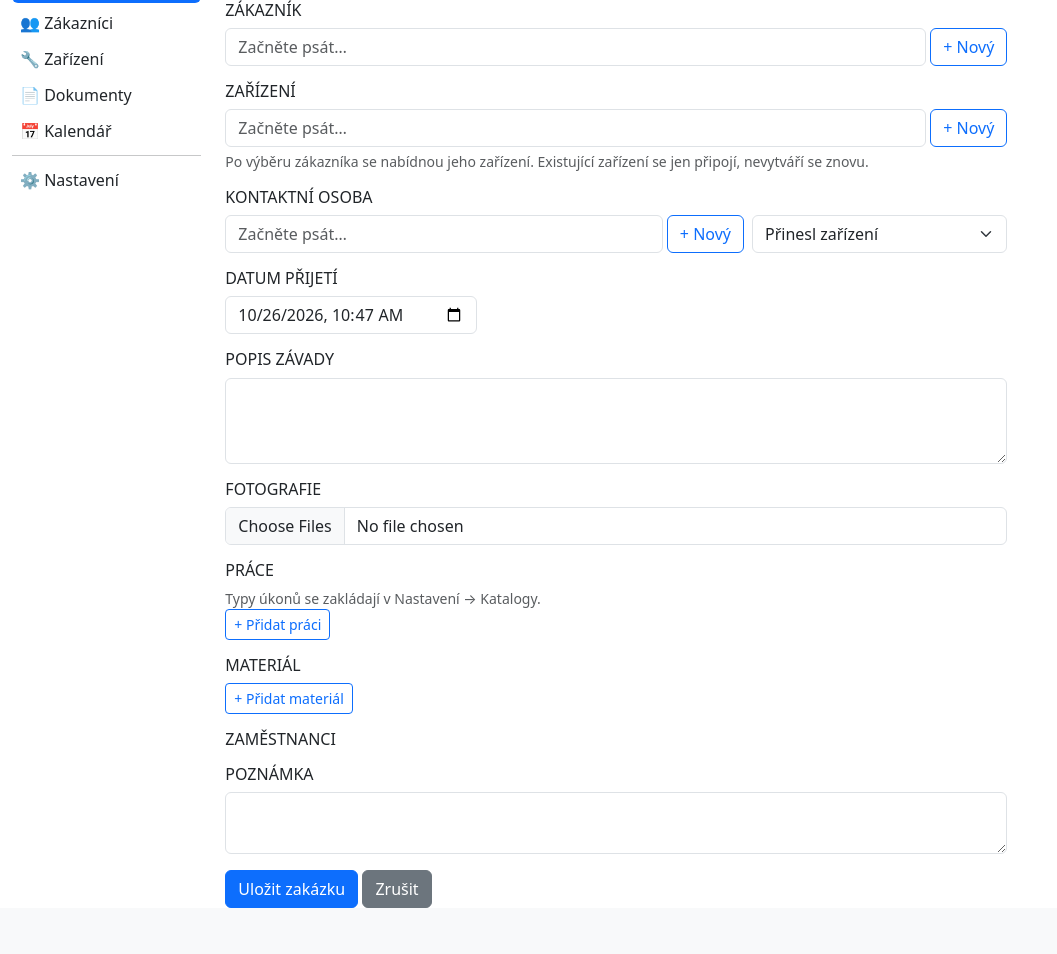
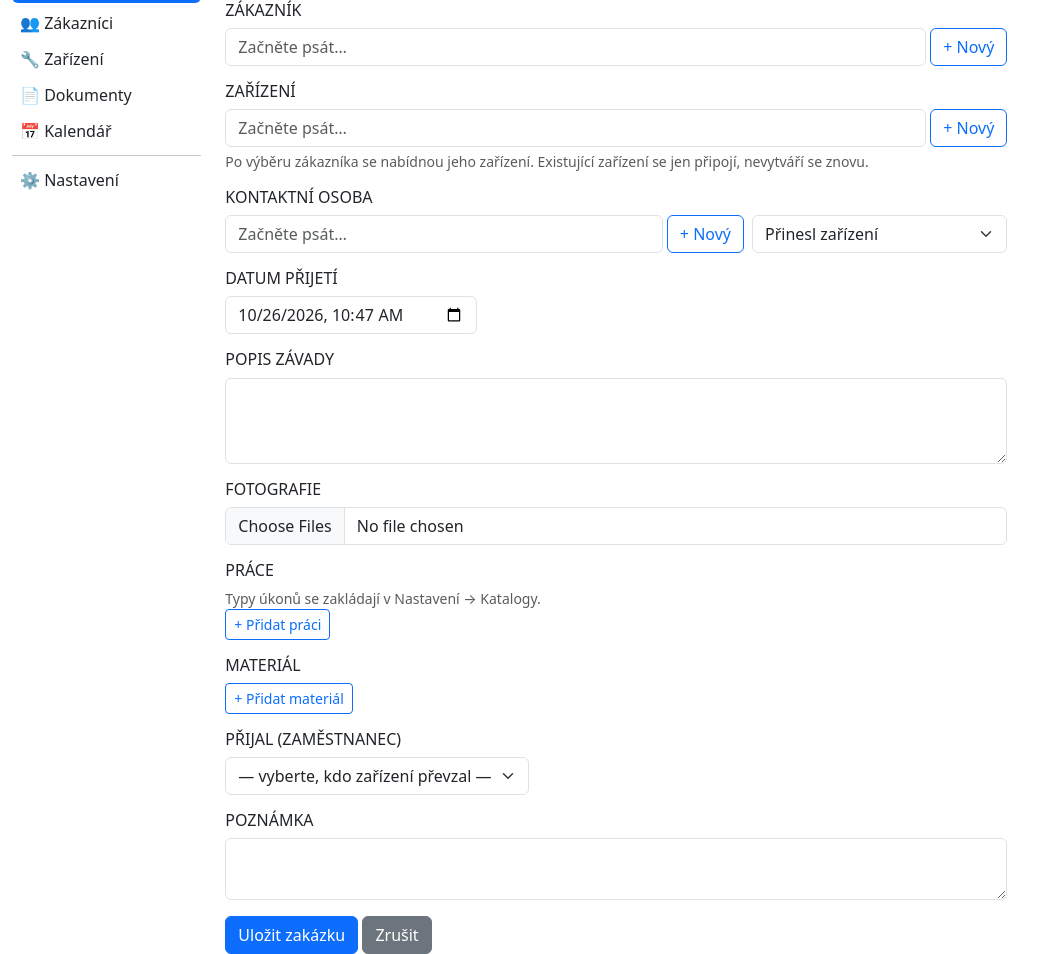
Before and after one commit to MajkyyQ/BusinessManager, a Django app: page /zakazka/nova/ in a window 1280 px wide. Shown: the part 150-1104 px from the top of the page, without its empty margins (0-1057 px from the left). Before the commit the page ends 1058 px from the top, so only its background shows below. Run offline with Django 5.2, Linux system fonts and the light colour scheme; the visitor is signed in with stand-in values (Sample User, id 1); data comes from the database, SQL or seed files in the repository; data that the repository does not hold is empty.

Commit message:
Nová zakázka: místo seznamu zaměstnanců výběr, kdo zařízení přijal

```diff
--- a/core/templates/core/zakazka_nova.html
+++ b/core/templates/core/zakazka_nova.html
@@ -8,7 +8,7 @@
 <h6 class="mt-3">FOTOGRAFIE</h6><input type="file" name="fotky" class="form-control" multiple accept="image/*">
 <h6 class="mt-3">PRÁCE</h6>{% if not typy %}<div class="form-text">Typy úkonů se zakládají v Nastavení → Katalogy.</div>{% endif %}<div id="ukony"></div><button type="button" class="btn btn-sm btn-outline-primary" data-add="tpl-ukon" data-to="ukony">+ Přidat práci</button>
 <h6 class="mt-3">MATERIÁL</h6><div id="mats"></div><button type="button" class="btn btn-sm btn-outline-primary" data-add="tpl-mat" data-to="mats">+ Přidat materiál</button>
-<h6 class="mt-3">ZAMĚSTNANCI</h6>{% for e in zam %}<label class="me-3"><input type="checkbox" name="zamestnanci" value="{{ e.pk }}"> {{ e }}</label>{% endfor %}
+<h6 class="mt-3">PŘIJAL (ZAMĚSTNANEC)</h6><select name="prijal" class="form-select w-auto"><option value="">— vyberte, kdo zařízení převzal —</option>{% for e in zam %}<option value="{{ e.pk }}" {% if e.pk|stringformat:"s" == prijal %}selected{% endif %}>{{ e }}</option>{% endfor %}</select>
 <h6 class="mt-3">POZNÁMKA</h6><textarea name="poznamka" class="form-control" rows="2">{{ p.poznamka }}</textarea>
 <button class="btn btn-primary mt-3">Uložit zakázku</button> <a class="btn btn-secondary mt-3" href="{% url 'list' 'zakazka' %}">Zrušit</a></form>
 <template id="tpl-ukon"><div class="row g-1 mb-1"><div class="col-md-5"><select name="ukon_typ" class="form-select">{% for t in typy %}<option value="{{ t.pk }}">{{ t.nazev }}</option>{% endfor %}</select></div><div class="col-md-3"><input name="ukon_cena" class="form-control" placeholder="Cena bez DPH"></div><div class="col-md-3"><select name="ukon_dph" class="form-select">{% for s in sazby %}<option value="{{ s.sazba|stringformat:'s' }}" {% if s.sazba == dph0 %}selected{% endif %}>{{ s.sazba|floatformat:"-2" }} %</option>{% endfor %}</select></div><div class="col-md-1"><button type="button" class="btn btn-outline-danger rm">×</button></div></div></template>
--- a/core/views.py
+++ b/core/views.py
@@ -380,7 +380,7 @@ def zakazka_nova(request):
                 dt = parse_datetime(P.get("datum_prijeti", "")) or timezone.now()
                 o = Zakazka.objects.create(zakaznik=z, stav=stav_by_name("Nová"), popis_zavady=P.get("popis_zavady", ""),
                                            poznamka=P.get("poznamka", ""), datum_prijeti=timezone.make_aware(dt) if timezone.is_naive(dt) else dt)
-                o.zarizeni.set(Zarizeni.objects.filter(pk__in=ids("zarizeni"), zakaznik=z)); o.zamestnanci.set(ids("zamestnanci"))
+                o.zarizeni.set(Zarizeni.objects.filter(pk__in=ids("zarizeni"), zakaznik=z)); o.zamestnanci.set(ids("prijal")[:1])  # kdo zařízení převzal
                 k = KontaktniOsoba.objects.filter(pk__in=ids("kontakt")).first()
                 if k: ZakazkaKontakt.objects.create(zakazka=o, kontakt=k, role=P.get("kontakt_role", "")); ZakaznikKontakt.objects.get_or_create(zakaznik=z, kontakt=k)
                 for f in request.FILES.getlist("fotky"):
@@ -398,6 +398,7 @@ def zakazka_nova(request):
         w_zakaznik=W("zakaznik", "zakaznik", P.get("zakaznik") or request.GET.get("zakaznik")), w_zarizeni=W("zarizeni", "zarizeni", P.getlist("zarizeni") or request.GET.getlist("zarizeni"), True, "zakaznik"),
         w_kontakt=W("kontakt", "kontaktniosoba", P.get("kontakt"), False, "zakaznik"), w_mat=W("mat_id", "material", None), typy=TypUkonu.objects.filter(aktivni=True),
         sazby=SazbaDPH.objects.filter(aktivni=True), dph0=ns.vychozi_dph if ns and ns.vychozi_dph is not None else Decimal(21), zam=Zamestnanec.objects.filter(aktivni=True),
+        prijal=P.get("prijal") if request.method == "POST" else str(Zamestnanec.objects.filter(uzivatel=request.user).values_list("pk", flat=True).first() or ""),
         role=["Přinesl zařízení", "Vyzvedl zařízení", "Kontakt", "Jiné"], now=timezone.localtime().strftime("%Y-%m-%dT%H:%M"))
 
 # ---------------- Zařízení (samostatná evidence) ----------------
```
